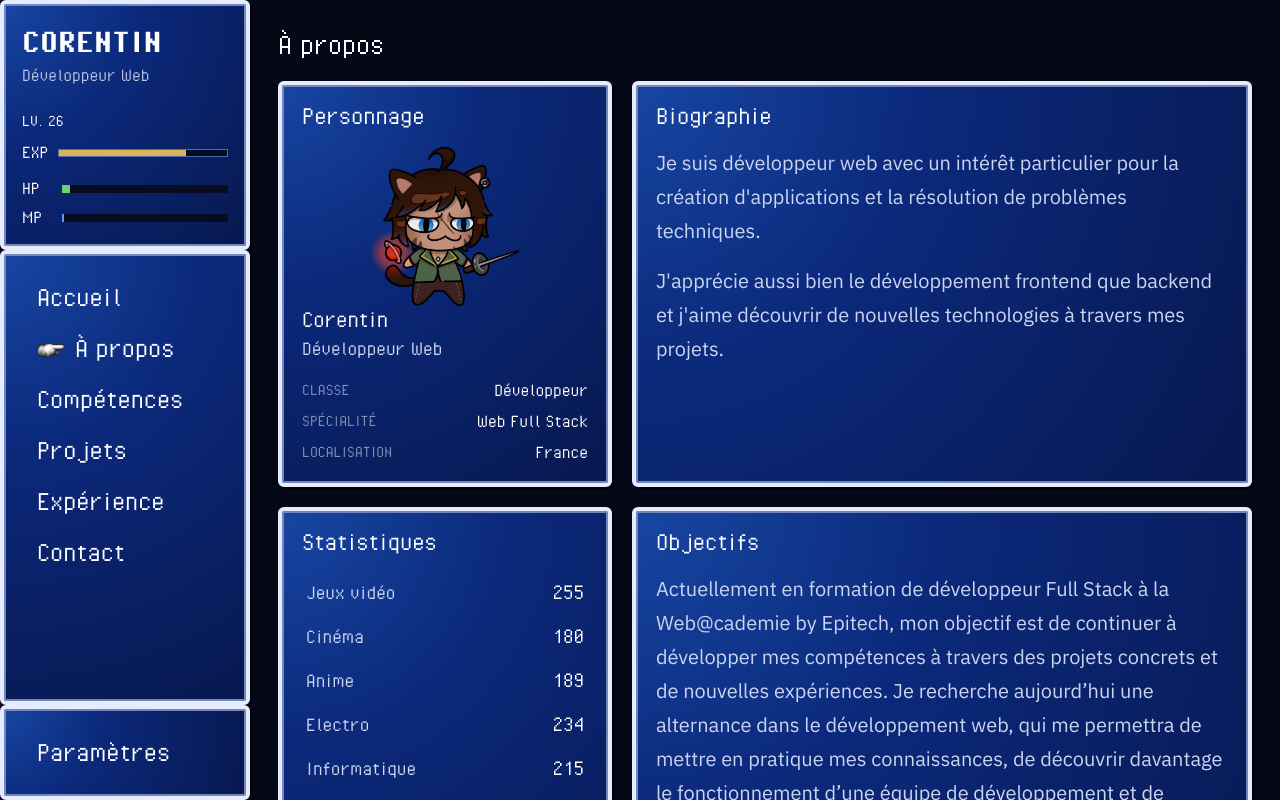
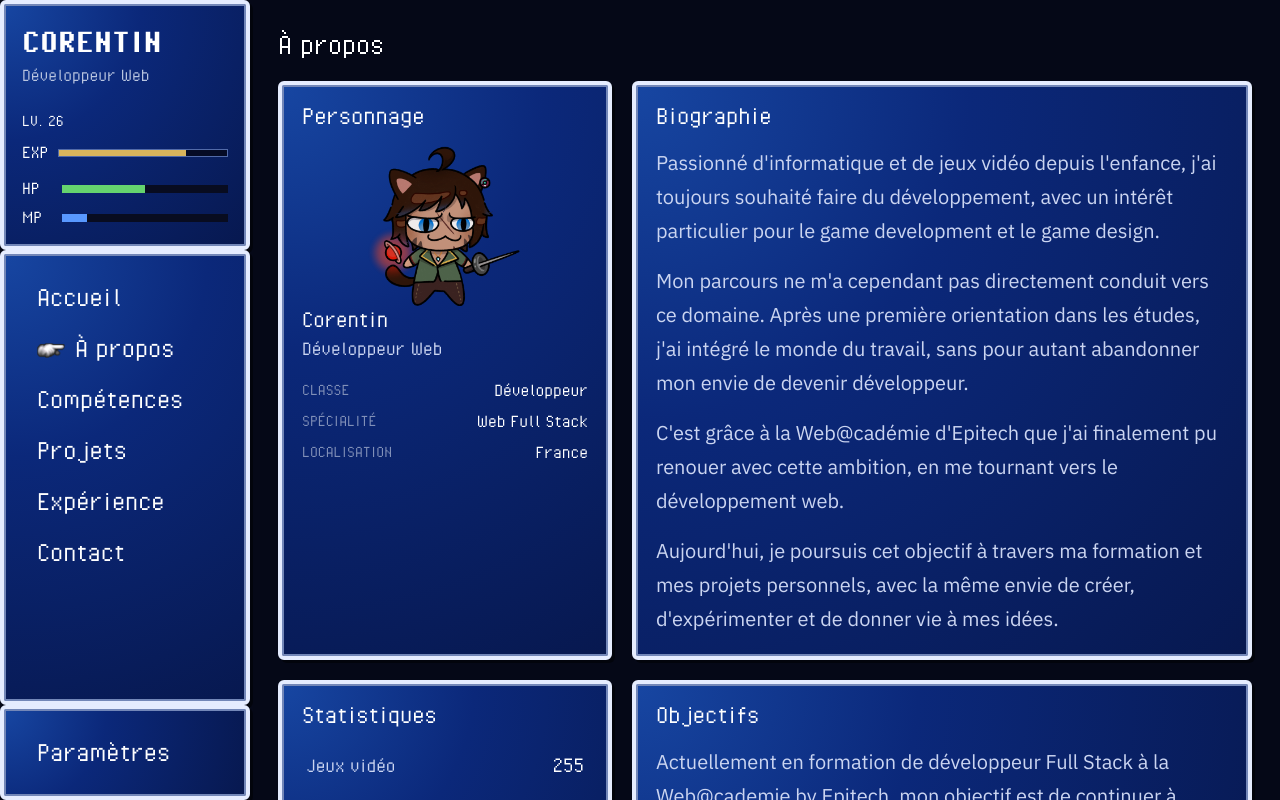
Before and after one commit to Corentin-Epitech/PortFolio, a React app in the folder portfolio/: page / in a window 1280 px wide. Both pictures are taken after a click on the button "À propos". Shown: the top 800 px of the page. Built offline with nearby package versions, Linux system fonts and the light colour scheme; the HTML template or start-up script is replaced by a standard one.

Commit message:
Add: Some text change

```diff
--- a/portfolio/src/components/layout/Sidebar.css
+++ b/portfolio/src/components/layout/Sidebar.css
@@ -75,12 +75,12 @@
 }
 
 .sidebar__stat-fill--hp {
-    width: 5%;
+    width: 50%;
     background-color: #65d46e;
 }
 
 .sidebar__stat-fill--mp {
-    width: 1%;
+    width: 15%;
     background-color: #5898ff;
 }
 
--- a/portfolio/src/data/project.js
+++ b/portfolio/src/data/project.js
@@ -12,7 +12,7 @@ const projects = [
         Status: "Projet Scolaire",
         shortDescription: "Plateforme web d’agrégation d’offres d’emploi, de stage et d’alternance.",
         description:
-            "OVERKILL est une plateforme web d’agrégation d’offres d’emploi, de stage et d’alternance. Elle collecte des annonces externes, les normalise dans un catalogue homogène et propose des outils pour rechercher, comparer et suivre ses opportunités. Le produit a été développé dans le cadre du projet Epitech W-YEP-200 — Job Aggregator, en partenariat avec WeLoveDevs. Il réunit une interface responsive, une API REST sécurisée, un pipeline d’ingestion de données et une analyse de CV assistée par un modèle d’IA exécuté localement.",
+            "OVERKILL est une plateforme web d’agrégation d’offres d’emploi, de stage et d’alternance. Elle collecte des annonces externes, les normalise dans un catalogue homogène et propose des outils pour rechercher, comparer et suivre ses opportunités. Le produit a été développé dans le cadre d'un projet Epitech, en partenariat avec WeLoveDevs. Il réunit une interface responsive, une API REST sécurisée, un pipeline d’ingestion de données et une analyse de CV assistée par un modèle d’IA exécuté localement.",
         technologies: ["React", "Symfony", "PostgreSQL", "n8n"],
         github: "https://github.com/EpitechWebAcademiePromo2027/W-YEP-200-PAR-2-1-job_aggregator-2",
         website: "#",
--- a/portfolio/src/pages/About.jsx
+++ b/portfolio/src/pages/About.jsx
@@ -61,16 +61,12 @@ function About() {
                     className="about__biography"
                 >
                     <p>
-                        Je suis développeur web avec un intérêt
-                        particulier pour la création d'applications
-                        et la résolution de problèmes techniques.
+                        Passionné d'informatique et de jeux vidéo depuis l'enfance, j'ai toujours souhaité faire du développement, avec un intérêt particulier pour le game development et le game design.
                     </p>
 
-                    <p>
-                        J'apprécie aussi bien le développement frontend
-                        que backend et j'aime découvrir de nouvelles
-                        technologies à travers mes projets.
-                    </p>
+                    <p>Mon parcours ne m'a cependant pas directement conduit vers ce domaine. Après une première orientation dans les études, j'ai intégré le monde du travail, sans pour autant abandonner mon envie de devenir développeur.</p>
+                    <p>C'est grâce à la Web@cadémie d'Epitech que j'ai finalement pu renouer avec cette ambition, en me tournant vers le développement web.</p>
+                    <p>Aujourd'hui, je poursuis cet objectif à travers ma formation et mes projets personnels, avec la même envie de créer, d'expérimenter et de donner vie à mes idées.</p>
                 </RPGWindow>
 
 
@@ -104,9 +100,7 @@ function About() {
                         Actuellement en formation de développeur Full Stack à la Web@cademie by Epitech, mon objectif est de continuer à développer mes compétences à travers des projets concrets et de nouvelles expériences.
                         Je recherche aujourd’hui une alternance dans le développement web, qui me permettra de mettre en pratique mes connaissances, de découvrir davantage le fonctionnement d’une équipe de développement et de progresser aussi bien en Front-End qu’en Back-End.
                     </p>
-                    <p className="about__objective">
-                        À plus long terme, je souhaite devenir un développeur polyvalent, capable de concevoir des applications complètes tout en continuant à découvrir de nouvelles technologies et méthodes de développement.
-                    </p>
+
                 </RPGWindow>
 
             </div>
```
